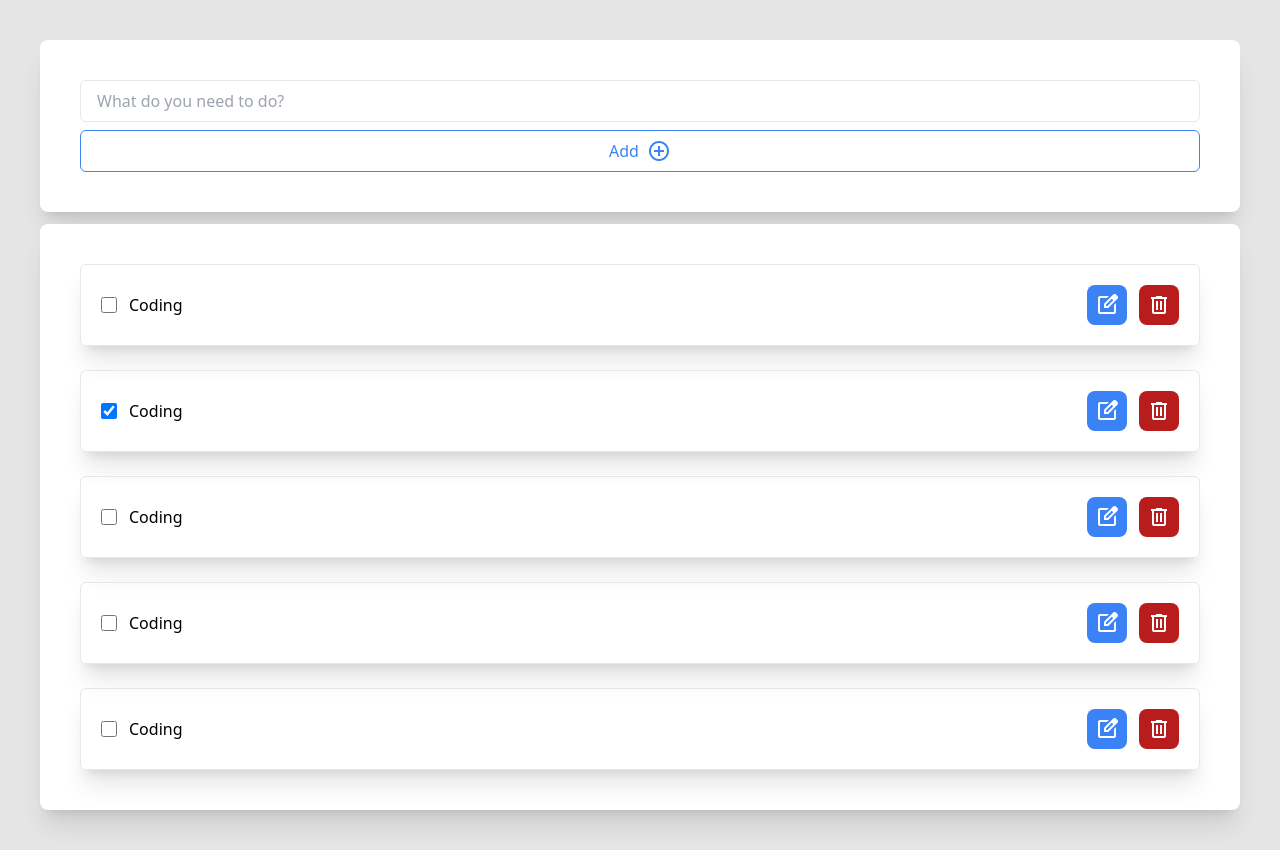
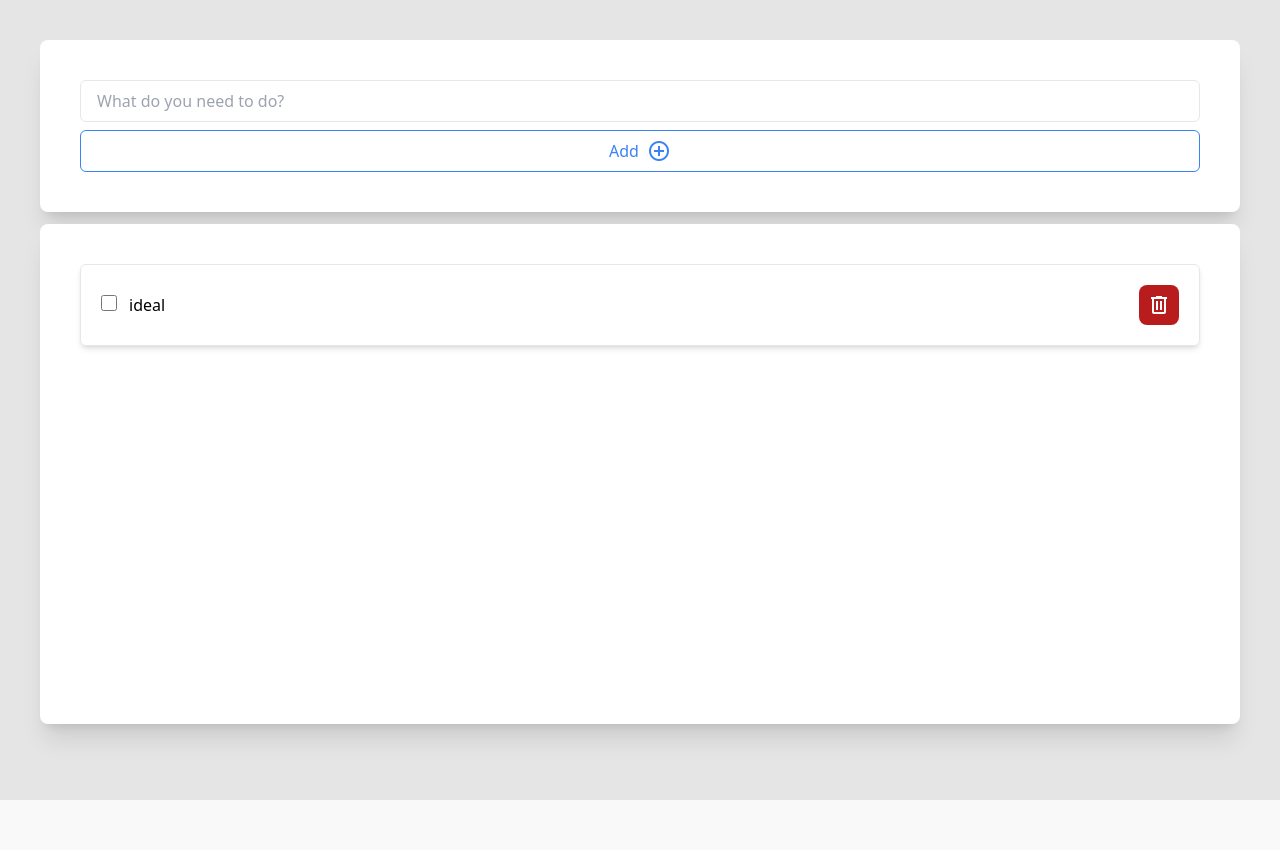
Before and after one commit to idealkritarat/to-do-list-php, a PHP site: page / in a window 1280 px wide. After the commit the page ends 800 px from the top, so only its background shows below. Run offline with PHP 8.4, Linux system fonts and the light colour scheme; some libraries are stand-ins or nearby versions.

Commit message:
fix: all

```diff
--- a/index.php
+++ b/index.php
@@ -1,3 +1,14 @@
+<?php
+$todoJSON__arr = [];
+$todoURL = 'to_do_list.json';
+if(file_exists($todoURL)){
+    $todoJSON = file_get_contents($todoURL);
+    $todoJSON__arr = json_decode($todoJSON,true);
+}
+
+?>
+
+
 <!DOCTYPE html>
 <html lang="en">
 <head>
@@ -12,50 +23,58 @@
     <div class="container mx-auto h-full p-10">
         <div class="h-full w-full flex flex-col gap-3 mx-auto">
             <section>
-                <div class="w-full shadow-xl bg-white p-10 grid grid-rows-2 gap-2 rounded-lg">
-                    <input type="text" placeholder="What do you need to do?" class="border rounded-md py-2 px-4">
+                <form action="newTask.php" method="post" class="w-full shadow-xl bg-white p-10 grid grid-rows-2 gap-2 rounded-lg">
+                    <input name="title" type="text" placeholder="What do you need to do?" class="border rounded-md py-2 px-4">
                     <button class="border border-blue-500 rounded-md text-blue-500 hover:bg-blue-500 hover:text-white flex items-center justify-center gap-2 transition">
                         <span>Add</span>
                         <span class="material-symbols-outlined">
                             add_circle
                         </span>
                     </button>
-                </div>
+                </form>
             </section>
             <section>
                 <ul id="list" class="h-full min-h-[500px] w-full shadow-xl bg-white p-10 rounded-lg flex flex-col gap-6">
-                    <?php
-                        $file_path = "./to_do_list.json";
-                        $json = file_get_contents($file_path);
-                        $todolist_arr = json_decode($json);
-                        foreach ($todolist_arr as $task) {
-                            echo '
-                            <li class="w-full rounded-md shadow-xl p-5 flex items-center justify-center border">
+                    <?php foreach ($todoJSON__arr as $title => $task__self): ?>
+                        <li class="w-full rounded-md shadow-md p-5 flex items-center justify-center border">
                             <div class="flex justify-between items-center w-full">
                                 <div class="flex items-center gap-3">
-                                        <input type="checkbox" class="size-4" '.($task->Checked ? "checked" : "").'>
-                                        <span> '.$task->title.'</span>
+                                    <form action="checkboxTask.php" method="post">
+                                        <input type="hidden" name="title" value="<?php echo $title ?>">
+                                        <input type="checkbox" name="status" class="size-4" <?php echo $task__self['completed'] ? 'checked' : ''?> >
+                                    </form>
+                                    <span> <?php echo $title ?></span>
                                 </div>
                                 <div class="flex items-center gap-3">
-                                        <button class="bg-blue-500 text-white grid grid-flow-col place-items-center p-2 rounded-lg">
+                                    <!-- <button class="bg-blue-500 text-white grid grid-flow-col place-items-center p-2 rounded-lg">
                                         <span class="material-symbols-outlined">
                                             edit_square
                                         </span>
-                                        </button>
+                                    </button> -->
+                                    <form action="deleteTask.php" method="post">
+                                        <input type="hidden" name="title" value="<?php echo $title ?>">
                                         <button class="bg-red-700 text-white grid grid-flow-col place-items-center p-2 rounded-lg">
                                             <span class="material-symbols-outlined">
                                                 delete
                                             </span>
                                         </button>
+                                    </form>
+
                                 </div>
                             </div>
                         </li>
-                            ';
-                        }
-                    ?>
+                    <?php endforeach; ?>
                 </ul>
             </section>
         </div>
     </div>
+    <script>
+        const checkboxes = document.querySelectorAll('input[type=checkbox][name=status]');
+        checkboxes.forEach(ch => {
+            ch.onclick = function (){
+                this.parentNode.submit();
+            }
+        });
+    </script>
 </body>
 </html>
--- a/to_do_list.json
+++ b/to_do_list.json
@@ -1,22 +1,5 @@
-[
-    {
-        "title": "Coding",
-        "Checked": false
-    },
-    {
-        "title": "Coding",
-        "Checked": true
-    },
-    {
-        "title": "Coding",
-        "Checked": false
-    },
-    {
-        "title": "Coding",
-        "Checked": false
-    },
-    {
-        "title": "Coding",
-        "Checked": false
+{
+    "ideal": {
+        "completed": false
     }
-]
+}
```
Also changed, not shown: checkboxTask.php (added, +15 -0 lines), deleteTask.php (added, +14 -0 lines), newTask.php (added, +21 -0 lines). Lines whose indentation alone changed are shown as unchanged.
